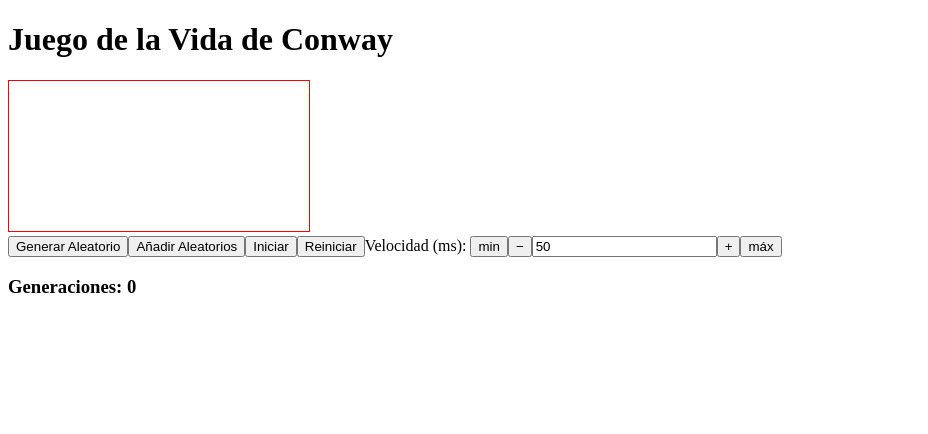
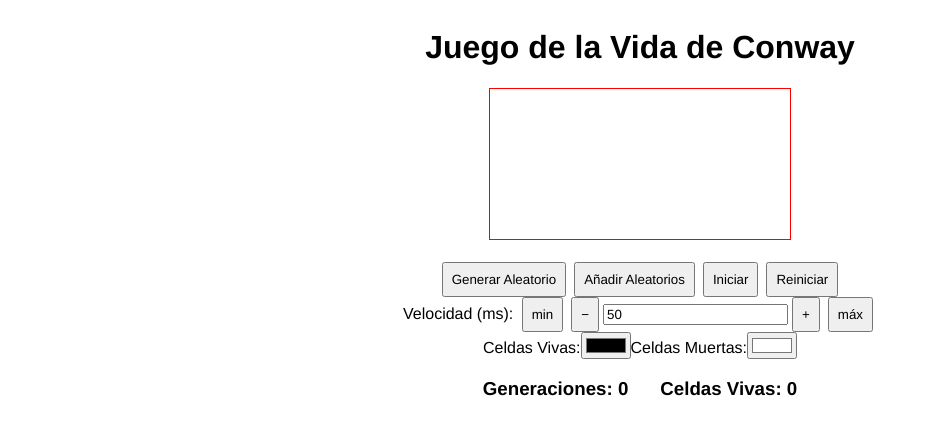
Before and after one commit to LuisContla/JuegoDeLaVidaConway, a React (Vite) app: page / in a window 1280 px wide. Shown: the top 434 px of the page, without its empty margins (0-928 px from the left). Built offline with nearby package versions, Linux system fonts and the light colour scheme.

Commit message:
Colores y Contador
Se añadió la funcionalidad de cambiar colores de células vivas y muertas. Además del contador de células vivas en cada generación. Se añadieron algunos estilos para que se vea un poco más amigable

```diff
--- a/public/Pages/Conway.jsx
+++ b/public/Pages/Conway.jsx
@@ -3,22 +3,47 @@ import "../../src/assets/script.js";
 function Conway() {
   return (
     <>
+      <div className="contenedor-principal">
+        <div className="titulo">
           <h1>Juego de la Vida de Conway</h1>
+        </div>
+        <div className="juego-conway">
           <canvas id="gameCanvas" />
-          <br />
+          <br /><br />
+        </div>
+        <div className="botones">
+          <div className="botones-control">
             <button id="generateRandomBtn">Generar Aleatorio</button>
             <button id="addRandomBtn">Añadir Aleatorios</button>
             <button id="toggleGame">Iniciar</button>
             <button id="resetBtn">Reiniciar</button>
+          </div>
+          <div className="botones-personalizados">
+            <div className="botones-personalizados-velocidad">
               <label htmlFor="speedInput">Velocidad (ms): </label>
               <button id="minSpeed">min</button>
               <button id="decreaseSpeed">−</button>
               <input type="number" id="speedInput" defaultValue={50} min={50} step={50} readOnly />
               <button id="increaseSpeed">+</button>
               <button id="maxSpeed">máx</button>
+            </div>
+            <div className="botones-personalizados-colores">
+              <label htmlFor="celdaVivaColor">Celdas Vivas:</label>
+              <input type="color" id="celdaVivaColor" name="celdaVivaColor" defaultValue="#000000" />
+              <label htmlFor="celdaViva">Celdas Muertas:</label>
+              <input type="color" id="celdaMuertaColor" name="celdaMuertaColor" defaultValue="#FFFFFF" />
+            </div>
+          </div>
+        </div>
+        <div class="contadores">
           <h3>
             Generaciones: <span id="generationCounter">0</span>
           </h3>
+          <h3>
+            Celdas Vivas: <span id="aliveCounter">0</span>
+          </h3>
+        </div>
+      </div>
     </>
 
   )
--- a/src/assets/App.css
+++ b/src/assets/App.css
@@ -1,3 +1,28 @@
+*{
+  font-family:'Franklin Gothic Medium', 'Arial Narrow', Arial, sans-serif
+}
+
 canvas {
   border: 1px solid red;
 }
+
+button{
+  padding: 0.5rem;
+  margin: 0rem 0.25rem 0rem 0.25rem;
+}
+
+.contenedor-principal{
+  display: flex;
+  flex-direction: column;
+  align-items: center;
+  text-align: center;
+}
+
+.botonoes-control, .botones-velocidad{
+  margin: 0.5rem;
+}
+
+.contadores{
+  display: flex;
+  gap: 2rem;
+}
--- a/src/assets/script.js
+++ b/src/assets/script.js
@@ -1,8 +1,8 @@
-window.onload = function() {
+window.onload = function () {
     // 📌 Configuración del Canvas
     const canvas = document.getElementById("gameCanvas");
     const ctx = canvas.getContext("2d");
-    const rows = 50, cols = 50;
+    const rows = 50, cols = 100;
     const cellSize = 10;
     canvas.width = cols * cellSize;
     canvas.height = rows * cellSize;
@@ -16,16 +16,22 @@ window.onload = function() {
     let drawState = null; // Estado de la celda al hacer clic (1 o 0)
     let wasRunning = false; // Indica si el juego estaba corriendo antes de dibujar
     let generationCount = 0; // Contador de generaciones
+    let aliveCount = 0; //Contador de celdas vivas
 
     // 📌 Referencias a los botones
     const toggleGameButton = document.getElementById("toggleGame");
 
     // 🎨 Dibuja la cuadrícula en el Canvas
     function drawGrid() {
+        // Leemos el valor actual de los colores
+        const aliveColor = document.getElementById("celdaVivaColor").value;
+        const deadColor = document.getElementById("celdaMuertaColor").value;
+
         ctx.clearRect(0, 0, canvas.width, canvas.height);
+
         for (let y = 0; y < rows; y++) {
             for (let x = 0; x < cols; x++) {
-                ctx.fillStyle = grid[y][x] === 1 ? "black" : "white"; // Celda viva (negra) o muerta (blanca)
+                ctx.fillStyle = grid[y][x] === 1 ? aliveColor : deadColor; // Celda viva (negra) o muerta (blanca)
                 ctx.fillRect(x * cellSize, y * cellSize, cellSize, cellSize);
                 ctx.strokeStyle = "gray";
                 ctx.strokeRect(x * cellSize, y * cellSize, cellSize, cellSize);
@@ -66,8 +72,12 @@ window.onload = function() {
 
     // ⏳ Ejecuta la actualización del juego en cada iteración
     function update() {
-        getNextGeneration();
-        drawGrid();
+        getNextGeneration(); // Calcula la siguiente generación
+        drawGrid(); // Dibuja la cuadrícula
+
+        // Actualiza el contador de celdas vivas
+        const aliveCount = countAliveCells(); // Llama a la función que cuenta las celdas vivas
+        document.getElementById("aliveCounter").innerText = aliveCount; // Muestra el contador de celdas vivas en la interfaz
     }
 
     // ▶️⏸️ Función para alternar entre "Iniciar" y "Pausar"
@@ -138,6 +148,20 @@ window.onload = function() {
         }
     }
 
+    // 🧮 Función para contar las celdas vivas
+    function countAliveCells() {
+        let aliveCount = 0;
+        for (let y = 0; y < rows; y++) {
+            for (let x = 0; x < cols; x++) {
+                if (grid[y][x] === 1) {
+                    aliveCount++; // Incrementa el contador si la celda está viva
+                }
+            }
+        }
+        return aliveCount; // Devuelve el número total de celdas vivas
+    }
+
+
     // 📌 Event Listeners para los botones principales
     toggleGameButton.addEventListener("click", toggleGame);
     document.getElementById("resetBtn").addEventListener("click", resetGame);
@@ -151,7 +175,7 @@ window.onload = function() {
     document.getElementById("maxSpeed").addEventListener("click", () => changeSpeed(500));
 
     // 🎨 🖱️ Dibujo interactivo en el Canvas
-    canvas.addEventListener("mousedown", function(event) {
+    canvas.addEventListener("mousedown", function (event) {
         if (running) {
             wasRunning = true;
             toggleGame(); // Pausa el juego automáticamente
@@ -169,7 +193,7 @@ window.onload = function() {
         drawGrid();
     });
 
-    canvas.addEventListener("mousemove", function(event) {
+    canvas.addEventListener("mousemove", function (event) {
         if (!isDrawing) return;
         const rect = canvas.getBoundingClientRect();
         const x = Math.floor((event.clientX - rect.left) / cellSize);
@@ -179,7 +203,7 @@ window.onload = function() {
         drawGrid();
     });
 
-    canvas.addEventListener("mouseup", function() {
+    canvas.addEventListener("mouseup", function () {
         isDrawing = false;
         if (wasRunning) {
             toggleGame();
```
Also changed, not shown: 1 other file (tests, documents, lock files or other folders). Lines whose indentation alone changed are shown as unchanged.
